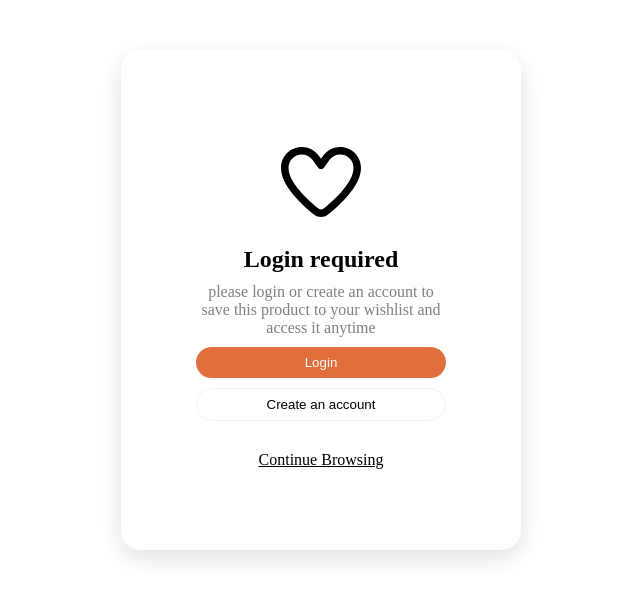
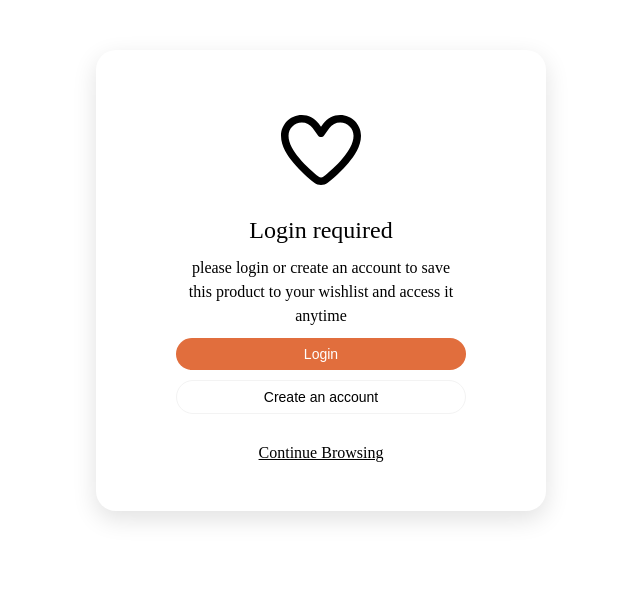
Before and after one commit to Bip-resh/HTML-Practice, a plain HTML site: page Day5/login_pop/index.html in a window 1280 px wide. Shown: the whole page, without its empty margins (319-959 px from the left). Drawn offline with Linux system fonts and the light colour scheme.

Commit message:
added some works

```diff
--- /dev/null
+++ b/Day5/hero_collection/style.css
@@ -0,0 +1,67 @@
+*{
+    padding : 0;
+    margin : 0;
+    box-sizing : border-box;
+}
+
+.div-container{
+    margin : 10px auto;
+    width: calc(100vw - 20px);
+    height : calc(100vh - 20px);
+    background-image: linear-gradient(rgba(0, 0, 0, 0.6), rgba(0, 0, 0, 0.6)),url(image.png);
+
+    background-position: top;
+    border-radius: 20px;
+    padding : clamp(1rem, 2.5rem, 3rem);
+    display : flex;
+    flex-direction: column;
+    justify-content: flex-end;
+    gap : 15px;
+    align-items: start;
+    color : white;
+    font-family: arial,sans-serif;
+}
+
+.div-container h1{
+    width: min(90vw ,600px);
+    height : auto;
+    font-size: clamp(2rem , 3.25rem, 4rem);
+    font-weight: 500;
+    line-height: 54px;
+}
+
+.div-container p{
+    width : min(80vw , 600px);
+    height : auto;
+    font-size : clamp(0.8rem , 1rem, 2rem);
+    line-height: 1.5rem;
+
+}
+
+.div-container button{
+    width : 180px;
+    height : 44px;
+    padding : 10px 15px;
+    border-radius : 20px ;
+    border : none ;
+    cursor: pointer;
+    color : white;
+    background-color: #E16F3D ;
+    font-size: 0.8rem;
+}
+
+@media(max-width : 375px){
+    .div-container{
+        width : calc(375px - 6px);
+        height : 490px;
+        margin : 3px;
+
+    }
+
+    .div-container h1{
+        font-size: 36px;
+        line-height: 40px;
+        font-weight : bold;
+
+    }
+}
--- a/Day5/login_pop/style.css
+++ b/Day5/login_pop/style.css
@@ -5,15 +5,15 @@
 }
 
 .div-container{
-    width : 400px;
-    height : 500px;
+    width : 450px;
+    height : 461px;
     margin : 50px auto;
+    padding: 20px 40px;
     display : flex;
     flex-direction: column;
     justify-content: center;
     align-items: center;
     gap : 10px;
-    /* background-color: #FFFFFF; */
     box-shadow: 0 8px 24px rgba(0, 0, 0, 0.12);
     border-radius : 20px;
 
@@ -25,18 +25,27 @@
 
 }
 
+.div-container h2{
+    font-size: 24px;
+    max-width: 280px;
+    line-height: 32px;
+    font-weight: 500;
+}
 
 
 
 .div-container p{
-    opacity: 0.5;
-    width : 250px;
+    font-size: 16px;
+    max-width: 280px;
+    line-height : 24px;
+    font-weight: 400px;
     text-align: center;
 }
 
 
 #loginButton{
-    width : 250px;
+    width : 290px;
+    font-size: 14px;
     border-radius : 20px;
     border : none;
     padding : 8px;
@@ -48,7 +57,8 @@
 
 
 #createButton{
-    width : 250px;
+    width : 290px;
+    font-size : 14px;
     border-radius : 20px;
     border : none;
     padding : 8px;
```
Also changed, not shown: Day5/discount_pop/style.css (+39 -13 lines), Day5/hero_collection/index.html (added, +16 -0 lines), 1 other file.
